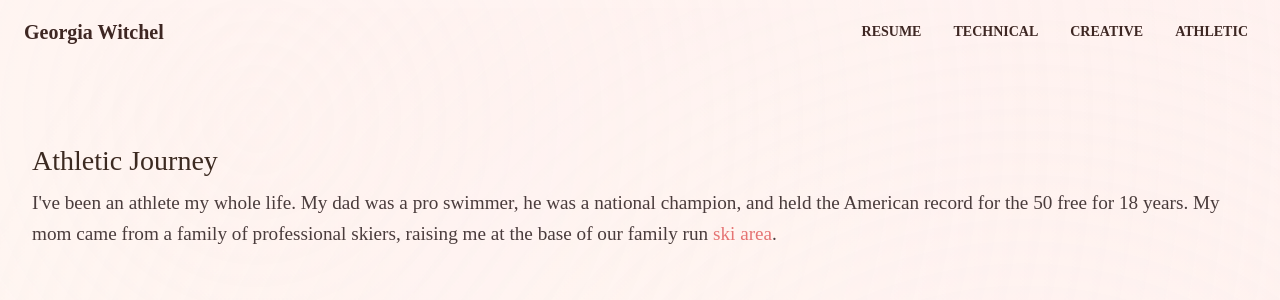
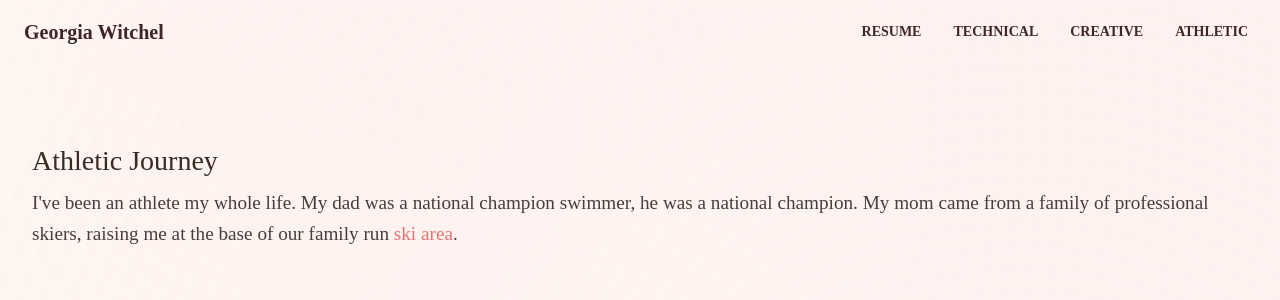
Before and after one commit to gwitchel/personal_website, a React (Vite) app: page /athletic in a window 1280 px wide. Shown: the top 300 px of the page. Built offline with nearby package versions, Linux system fonts and the light colour scheme; a web font is replaced by a local one.

Commit message:
more typos

```diff
--- a/src/pages/Athletic.tsx
+++ b/src/pages/Athletic.tsx
@@ -85,7 +85,7 @@ const Athletic: React.FC = () => {
             Athletic Journey
           </Typography>
           <Typography variant="body1" color="text.secondary" sx={{ fontSize: '1.2rem', lineHeight: 1.6 }}>
-            I've been an athlete my whole life. My dad was a pro swimmer, he was a national champion, and held the American record for the 50 free for 18 years.
+            I've been an athlete my whole life. My dad was a national champion swimmer, he was a national champion.
             My mom came from a family of professional skiers, raising me at the base of our family run{' '}
             <Box
               component="a"
```
